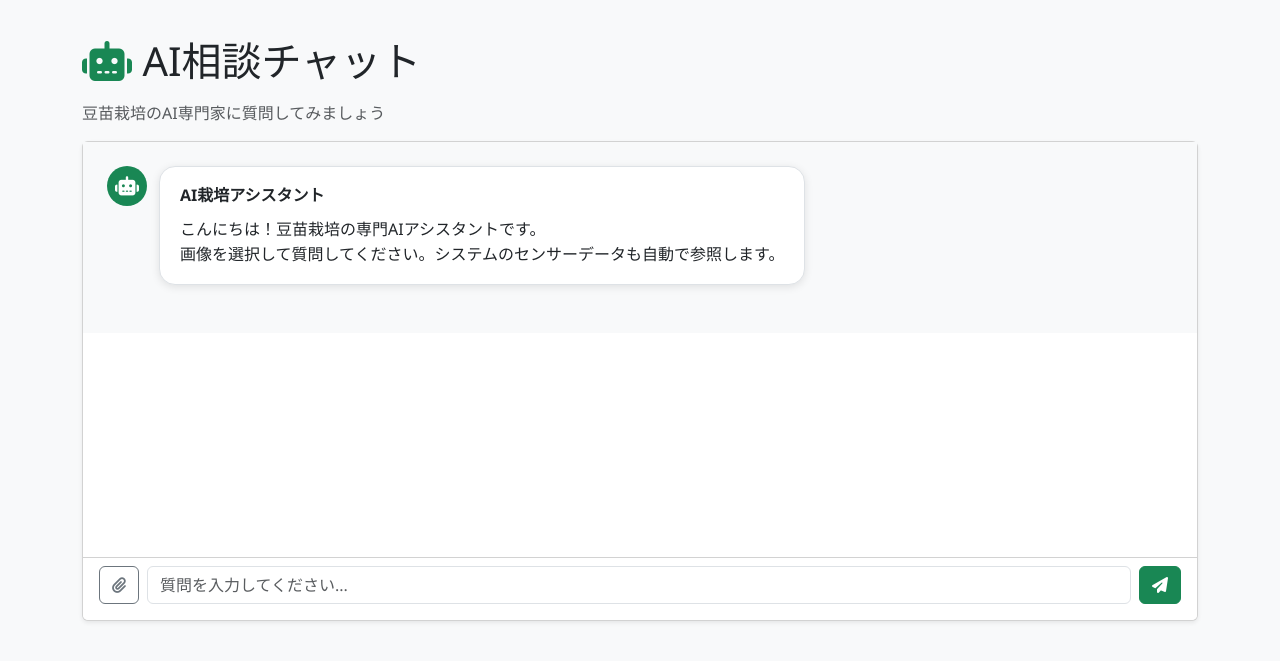
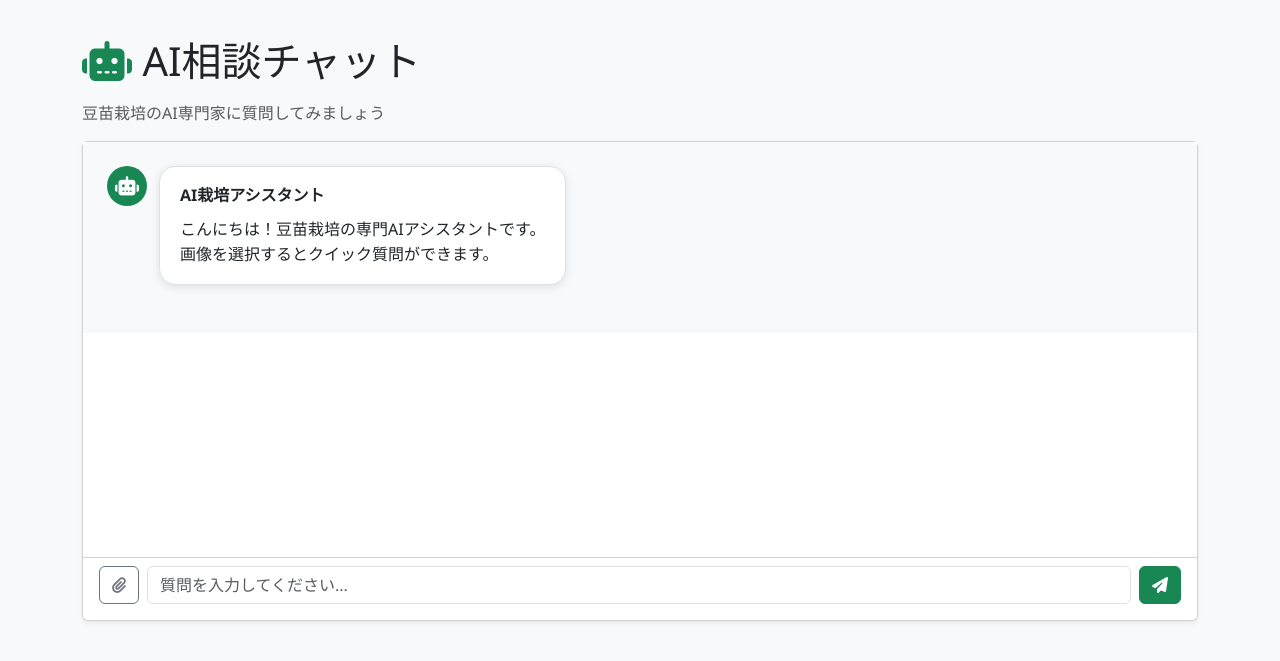
Before and after one commit to nh-dev26/smart-grow-core, a Flask app: page /ai-reports in a window 1280 px wide. Shown: the part 57-718 px from the top of the page. Run offline with Flask 3, Linux system fonts and the light colour scheme; data that the repository does not hold is empty; some libraries are stand-ins or nearby versions.

Commit message:
軽い修正

```diff
--- a/web_app/templates/ai_chat.html
+++ b/web_app/templates/ai_chat.html
@@ -40,7 +40,7 @@
                                 <div class="message-content">
                                     <strong>AI栽培アシスタント</strong>
                                     <p class="mb-0 mt-2">こんにちは！豆苗栽培の専門AIアシスタントです。</p>
-                                    <p class="mb-0">画像を選択して質問してください。システムのセンサーデータも自動で参照します。</p>
+                                    <p class="mb-0">画像を選択するとクイック質問ができます。</p>
                                 </div>
                             </div>
                         </div>
```
